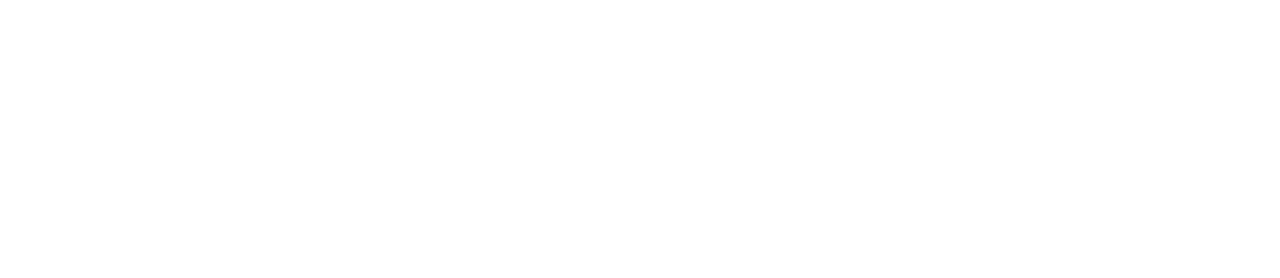
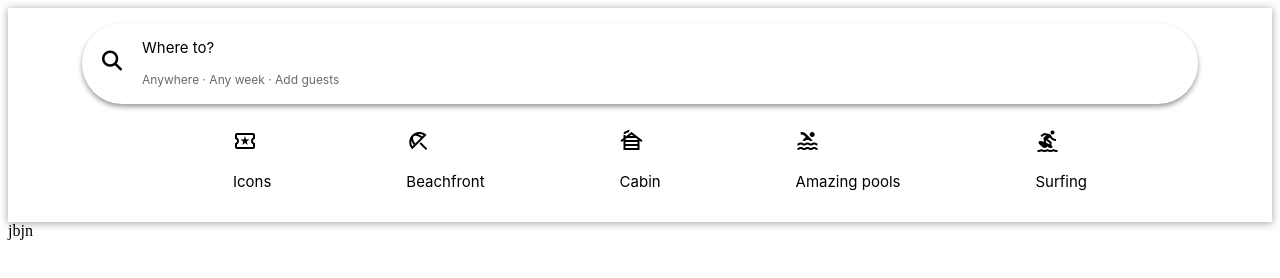
Before and after one commit to Stace0x/final-airbnb-clone, a plain HTML site: page public/index.html in a window 1280 px wide. Drawn offline with nearby package versions, Linux system fonts and the light colour scheme.

Commit message:
second commit

```diff
--- a/public/index.html
+++ b/public/index.html
@@ -12,11 +12,44 @@
     <header>
         <!--- Top navbar -->
             <!-- Search bar -->
+            <div class="search-bar-container">
+                <i class="fa-solid fa-magnifying-glass search-bar-icon"></i>
+                <div class="search-bar-input">
+                    <p class="search-bar-title">Where to?</p>
+                    <p class="subheading-text">Anywhere · Any week · Add guests</p>
+                </div>
+            </div>
 
+            <div class="category-container">
+                <ul>
+                    <li>
+                        <span class="material-symbols-outlined category-icon">local_activity</span>
+                        <p class="category-text">Icons</p>
+                    </li>
+                    <li>
+                        <span class="material-symbols-outlined category-icon">beach_access</span>
+                        <p class="category-text">Beachfront</p>
+                    </li>
+                    <li>
+                        <span class="material-symbols-outlined category-icon">cabin</span>
+                        <p class="category-text">Cabin</p>
+                    </li>
+                    <li>
+                        <span class="material-symbols-outlined category-icon">pool</span>
+                        <p class="category-text">Amazing pools</p>
+                    </li>
+                    <li>
+                        <span class="material-symbols-outlined category-icon">surfing</span>
+                        <p class="category-text">Surfing</p>
+                    </li>
+                </ul>
+            </div>
     </header>
+
 
     <main>
           <!-- Retail block -->
+           jbjn
     </main>
 
     <footer>
--- a/public/style.css
+++ b/public/style.css
@@ -0,0 +1,58 @@
+
+
+
+
+
+/* <------ header -----> */
+header {
+   box-shadow: 0px 1px 8px #9f9f9f;
+   padding: 1px 50px;
+}
+
+
+/* <------search container -----> */
+.search-bar-container {
+   font-family: Montserrat, Circular, -apple-system, BlinkMacSystemFont, Roboto, Helvetica Neue, sans-serif;
+   font-size: 15px;
+   display: flex;
+   flex-direction: row;
+   align-items: center;
+   margin: 14px 24px 0px;
+   border-radius: 50px;
+   padding-bottom: 5px;
+   box-shadow: 0px 3px 5px #9f9f9f;
+   cursor: pointer;
+}
+
+.search-bar-icon {
+   font-size: 20px;
+   padding: 20px;
+}
+
+.subheading-text {
+   color: #6A6A6A;
+   font-size: 12px;
+}
+
+/* <----- Top Navbar -----> */
+
+.category-container {
+   font-family: Montserrat, Circular, -apple-system, BlinkMacSystemFont, Roboto, Helvetica Neue, sans-serif;
+   cursor: pointer;
+   font-size: 15px;
+   padding-top: 10px;
+   align-items: center;
+}
+
+.category-container ul {
+   list-style: none;
+   display: flex;
+   justify-content: space-evenly;
+}
+
+
+/* <------ main -----> */
+
+
+
+/* ----- footer ------ */
```
